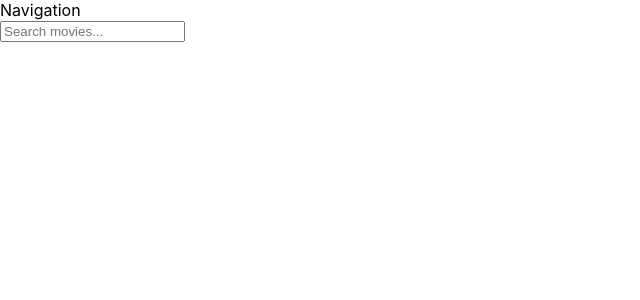
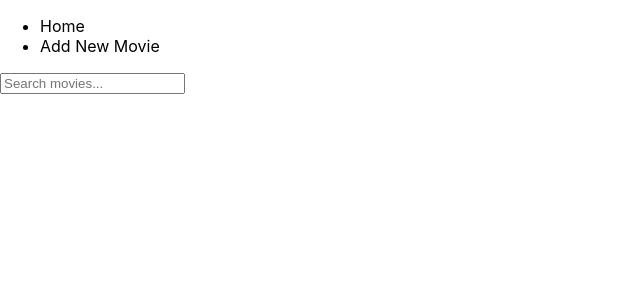
Before and after one commit to John-Gaitho/movie-review-app, a React (Create React App) app: page / in a window 1280 px wide. Shown: the top 300 px of the page, without its empty margins (0-640 px from the left). Built offline with nearby package versions, Linux system fonts and the light colour scheme.

Commit message:
navigation bar

```diff
--- a/src/components/Navigation.js
+++ b/src/components/Navigation.js
@@ -1,9 +1,14 @@
-import React from 'react'
+import React from "react";
 
 const Navigation = () => {
   return (
-    <div>Navigation</div>
-  )
-}
+    <div>
+      <ul>
+        <li>Home</li>
+        <li>Add New Movie</li>
+      </ul>
+    </div>
+  );
+};
 
-export default Navigation
+export default Navigation;
```
Also changed, not shown: src/components/SearchMovie.js (+4 -7 lines).
